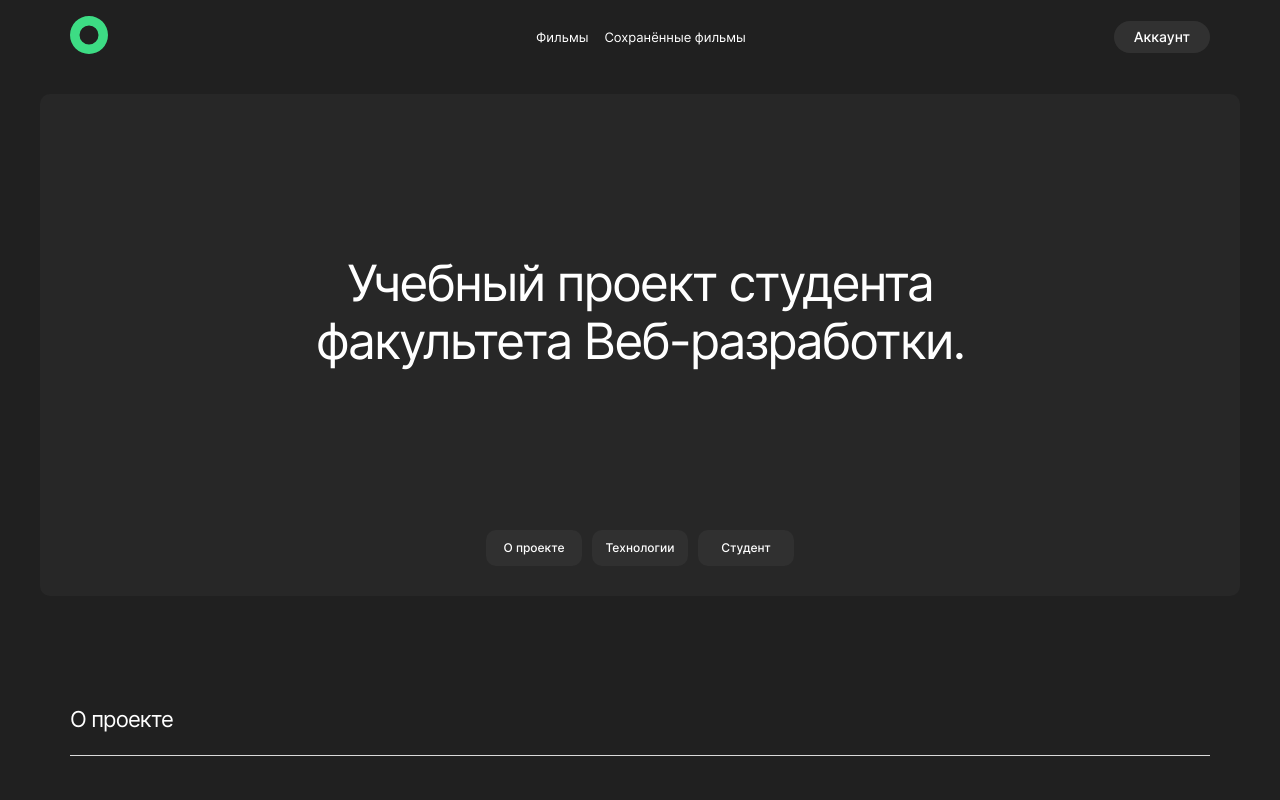
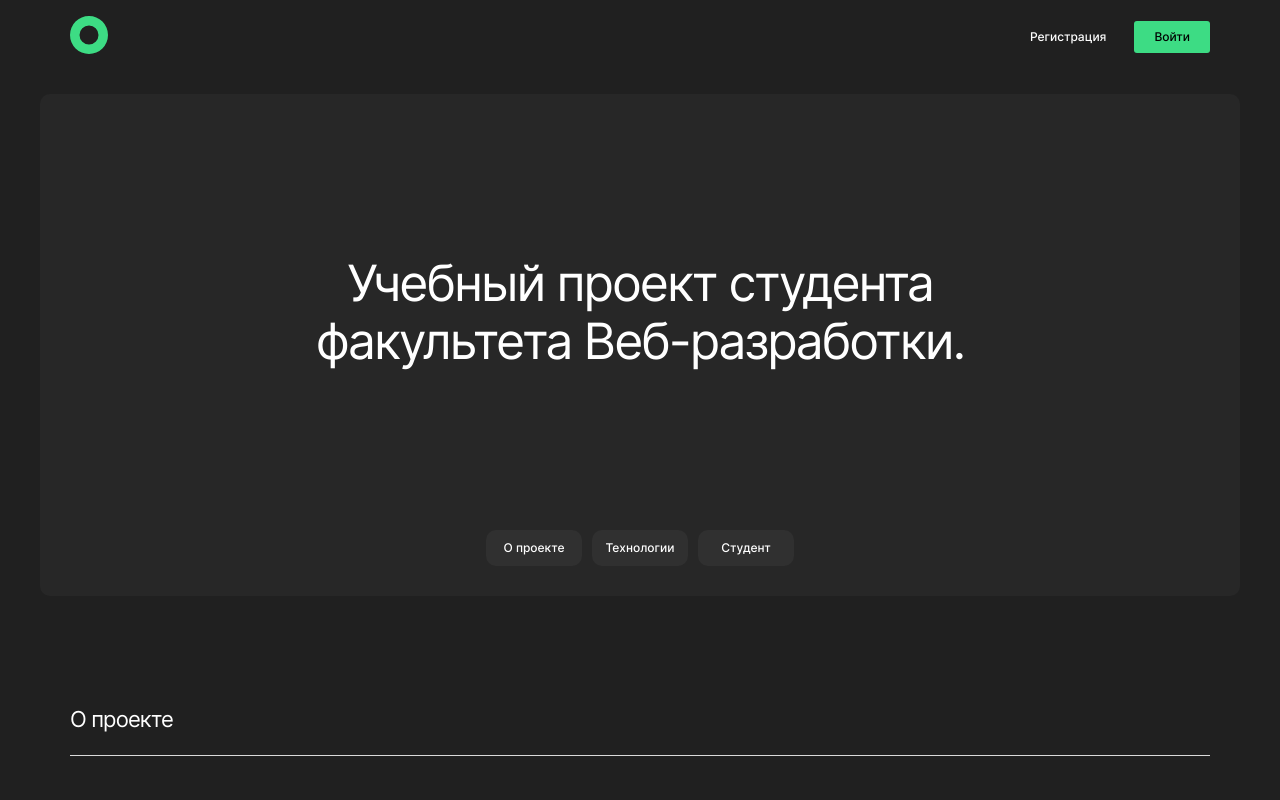
Before and after one commit to DenisIlyushin/movies-explorer-frontend, a React (Create React App) app: page / in a window 1280 px wide. Shown: the top 800 px of the page. Built offline with nearby package versions, Linux system fonts and the light colour scheme.

Commit message:
feat: добавить заготовки для авторизации

```diff
--- a/src/components/App/App.jsx
+++ b/src/components/App/App.jsx
@@ -11,6 +11,7 @@ import Movies from '../Movies/Movies.jsx';
 import SavedMovies from '../SavedMovies/SavedMovies.jsx';
 import Profile from '../Profile/Profile.jsx';
 import {moviesTestStartArray} from '../../utils/constants.js';
+import Login from '../Login/Login.jsx';
 
 function App() {
 
@@ -67,6 +68,11 @@ function App() {
               }
             />
             <Route
+              path={'/signin'}
+              element={
+                <Login/>
+              }/>
+            <Route
               path={'/profile'}
               element={
                 <ProtectedRoute
@@ -76,6 +82,7 @@ function App() {
                 />
               }
             />
+              />
             <Route
               path={'/movies'}
               element={
--- a/src/components/Footer/Footer.jsx
+++ b/src/components/Footer/Footer.jsx
@@ -11,8 +11,8 @@ function Footer() {
       className=
         {
           pathname === '/profile'
-          || pathname === '/login'
-          || pathname === '/sighin'
+          || pathname === '/signin'
+          || pathname === '/sighup'
             ? 'footer footer_hidden'
             : 'footer'
         }
--- a/src/components/Header/Header.css
+++ b/src/components/Header/Header.css
@@ -5,6 +5,10 @@
   justify-content: space-between;
   flex-direction: row;
   align-items: center;
+}
+
+.header_hidden {
+  display: none;
 }
 
 .header__logo {
--- a/src/components/Header/Header.jsx
+++ b/src/components/Header/Header.jsx
@@ -5,16 +5,18 @@ import logo from '../../images/logo.svg';
 import BurgerMenu from '../BurgerMenu/BurgerMenu.jsx';
 
 function Header({isLoggedIn}) {
-  //todo
-  isLoggedIn = true
-  const location = useLocation()
+  const {pathname} = useLocation()
 
   return (
     !isLoggedIn
       ? (
         <header
           id="header"
-          className={'header'}
+          className={
+          pathname === '/signin'
+          || pathname === '/sighup'
+            ? 'header header_hidden'
+            : 'header'}
         >
           <Link
             to={'/'}
@@ -63,7 +65,7 @@ function Header({isLoggedIn}) {
             <Link
               to={'/movies'}
               className={
-                location.pathname === '/movies'
+                pathname === '/movies'
                   ? 'header__app_nav_button header__app_nav_button_active'
                   : 'header__app_nav_button'
               }
@@ -73,7 +75,7 @@ function Header({isLoggedIn}) {
             <Link
               to={'/saved-movies'}
               className={
-                location.pathname === '/saved-movies'
+                pathname === '/saved-movies'
                   ? 'header__app_nav_button header__app_nav_button_active'
                   : 'header__app_nav_button'
               }
--- /dev/null
+++ b/src/components/Login/Login.jsx
@@ -0,0 +1,9 @@
+import './Login.css'
+
+function Login() {
+  return(
+    <></>
+  )
+}
+
+export default Login
```
Also changed, not shown: src/components/Auth/Auth.jsx (added, +9 -0 lines), src/components/Auth/Auth.css (added), src/components/Login/Login.css (added).
